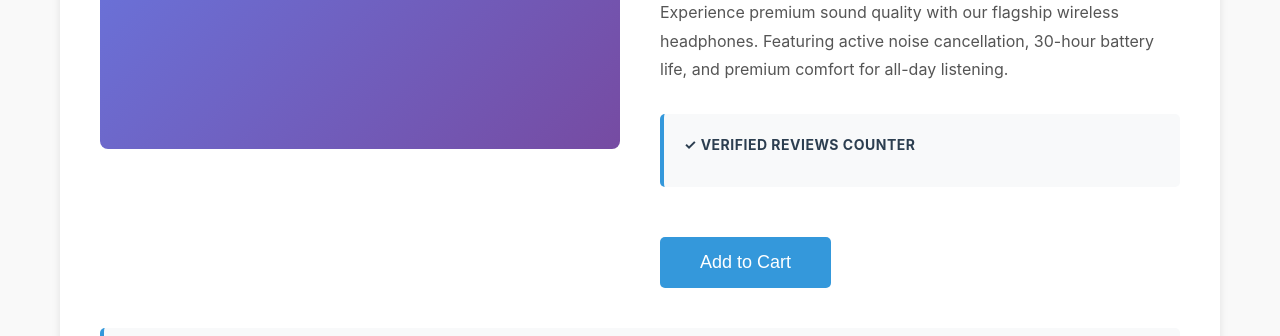
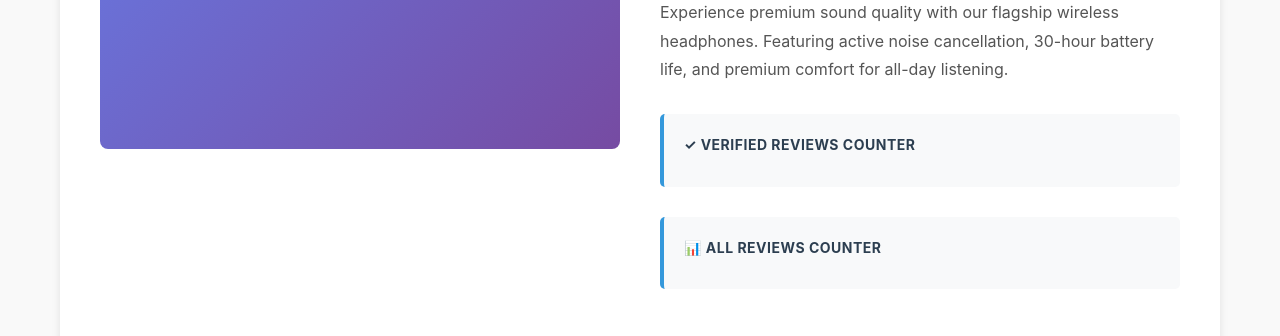
Before and after one commit to abdu-20/external-platforms-demo, a plain HTML site: page index.html in a window 1280 px wide. Shown: the part 459-795 px from the top of the page. Drawn offline with Linux system fonts and the light colour scheme; a script that the page names is missing.

Commit message:
Update index.html

```diff
--- a/index.html
+++ b/index.html
@@ -208,7 +208,11 @@ jdgm = window.jdgm || {};jdgm.SHOP_DOMAIN = 'judgemetest.myshopify.com';jdgm.PLA
                         <div class="jdgm-verified-badge-wrapper"></div>
                     </div>
 
-
+                    <!-- WIDGET 7: All Reviews Counter -->
+                    <div class="widget-section">
+                        <div class="widget-label">📊 All Reviews Counter</div>
+                        <div class="jdgm-all-reviews-text"></div>
+                    </div>
 
                     <button class="add-to-cart">Add to Cart</button>
                 </div>
```
